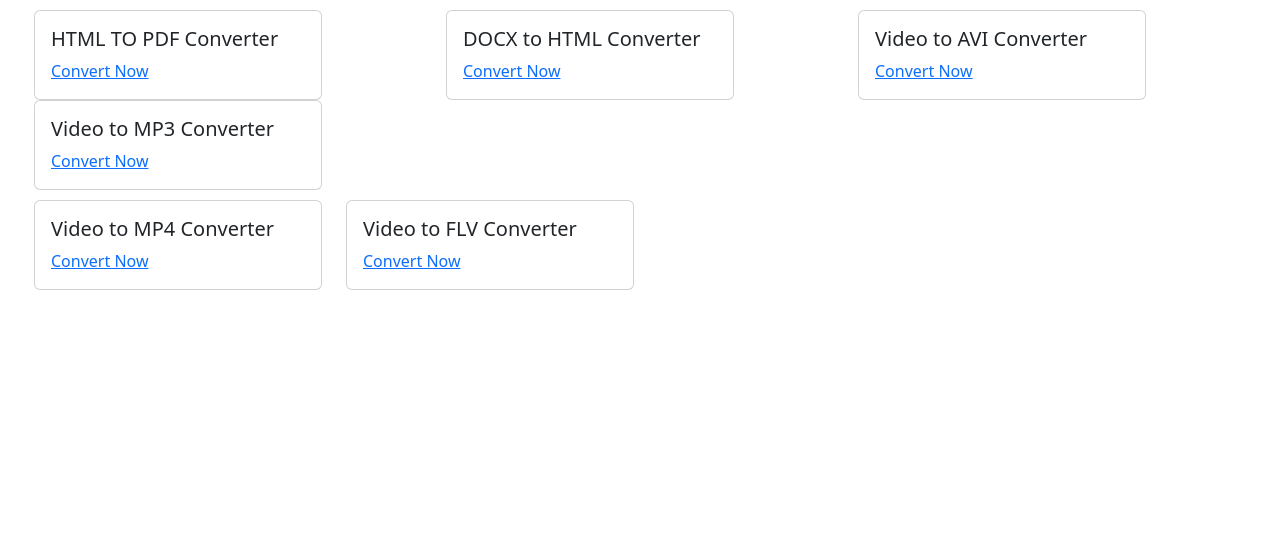
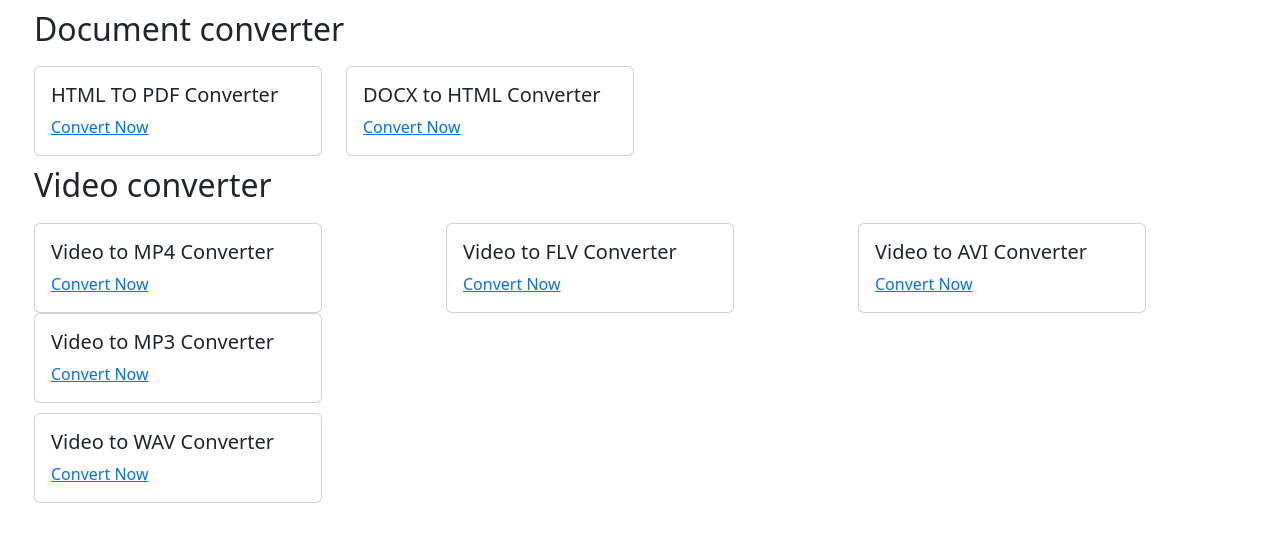
Before and after one commit to khaldon/conversion, a Django app: page /all_tools/ in a window 1280 px wide. Shown: the part 56-598 px from the top of the page. Run offline with Django 4.2, Linux system fonts and the light colour scheme.

Commit message:
video2wav

```diff
--- a/converter/urls.py
+++ b/converter/urls.py
@@ -9,6 +9,7 @@ urlpatterns = [
     path("video_2_mp3/", views.video2mp3, name="video2mp3"),
     path("video_2_mp4/", views.video2mp4, name="video2mp4"),
     path("video_2_flv/", views.video2flv, name="video2flv"),
+    path("video_2_wav/", views.video2wav, name="video2wav"),
     path("file/<str:out_path>/<str:filename>", views.file_download, name="file"),
     path("", views.HomePage.as_view(), name="home"),
     path("all_tools/", views.AllTools.as_view(), name="all_tools"),
--- a/converter/views.py
+++ b/converter/views.py
@@ -1,6 +1,6 @@
 from django.shortcuts import render
 import os
-from .handle import handle_html2pdf, handle_docx2html, handle_video2avi
+from .handle import handle_html2pdf, handle_docx2html, handle_video2video
 from .forms import FileForm
 from django.views.generic import TemplateView
 from django.http import HttpResponse
@@ -56,16 +56,20 @@ def html2pdf(request):
 
 
 def video2avi(request):
-    return main_file_convert_handle(request, handle_video2avi, "avi", "video2avi")
+    return main_file_convert_handle(request, handle_video2video, "avi", "video2avi")
 
 
 def video2mp3(request):
-    return main_file_convert_handle(request, handle_video2avi, "mp3", "video2mp3")
+    return main_file_convert_handle(request, handle_video2video, "mp3", "video2mp3")
 
 
 def video2mp4(request):
-    return main_file_convert_handle(request, handle_video2avi, "mp4", "video2mp4")
+    return main_file_convert_handle(request, handle_video2video, "mp4", "video2mp4")
 
 
 def video2flv(request):
-    return main_file_convert_handle(request, handle_video2avi, "flv", "video2flv")
+    return main_file_convert_handle(request, handle_video2video, "flv", "video2flv")
+
+
+def video2wav(request):
+    return main_file_convert_handle(request, handle_video2video, "wav", "video2wav")
--- a/templates/all_tools.html
+++ b/templates/all_tools.html
@@ -1,6 +1,9 @@
 {% extends 'base.html' %}
 {% block content %}
 
+<div class="row" style='margin:10px'>
+    <h2>Document converter</h2>
+</div>
 <div class="row" style="margin:10px">
     <div class="col">
         {% include 'card.html' with converter_name='html2pdf' title="HTML TO PDF Converter" %}
@@ -9,12 +12,16 @@
         {% include 'card.html' with converter_name='docx2html' title="DOCX to HTML Converter" %}
     </div>
     <div class="col">
-        {% include 'card.html' with converter_name='video2avi' title="Video to AVI Converter" %}
     </div>
     <div class="col">
-        {% include 'card.html' with converter_name='video2mp3' title="Video to MP3 Converter" %}
     </div>
+
+
+
   </div>
+  <div class="row" style='margin:10px'>
+    <h2>Video converter</h2>
+</div>
   <div class="row" style='margin:10px'>
     <div class="col">
         {% include 'card.html' with converter_name='video2mp4' title="Video to MP4 Converter" %}
@@ -22,8 +29,18 @@
     <div class="col">
         {% include 'card.html' with converter_name='video2flv' title="Video to FLV Converter" %}
     </div>
-    <div class='col'></div>
-    <div class='col'></div>
-  <div class="row">
+    <div class="col">
+        {% include 'card.html' with converter_name='video2avi' title="Video to AVI Converter" %}
+    </div>
+    <div class="col">
+        {% include 'card.html' with converter_name='video2mp3' title="Video to MP3 Converter" %}
+    </div>
+  </div>
+  <div class='row' style='margin:10px'>
+    <div class="col">
+        {% include 'card.html' with converter_name='video2wav' title="Video to WAV Converter" %}
+    </div>
+  </div>
+
 
 {% endblock content %}
--- a/templates/base.html
+++ b/templates/base.html
@@ -39,6 +39,7 @@
   const element = document.getElementById("start");
   const files = document.getElementById("images");
   const loader  = document.getElementById("loader")
+  const download  = document.getElementById('download')
   element.addEventListener("click", click);
   function click() {
     if (files.checkValidity()){
@@ -47,6 +48,7 @@
       loader.style.display = 'none';
 
     }
+    download.style.display  = 'none';
   }
 </script>
 </html>
--- a/templates/converter/fileupload.html
+++ b/templates/converter/fileupload.html
@@ -21,7 +21,7 @@
 
 
     {% if filename %}
-    <a href="{% url 'file' path filename %}" id='download'>Download</a>
+    <a href="{% url 'file' path filename %}" id='download' style='display:inline-block'>Download</a>
     {% endif %}
 
   </div>
--- /dev/null
+++ b/templates/converter/video2wav/video2wav.html
@@ -0,0 +1 @@
+{% include 'converter/fileupload.html' with title='Convert any video to WAV' file_type='audio/*,video/*' %}
```
Also changed, not shown: converter/handle.py (+6 -2 lines).
